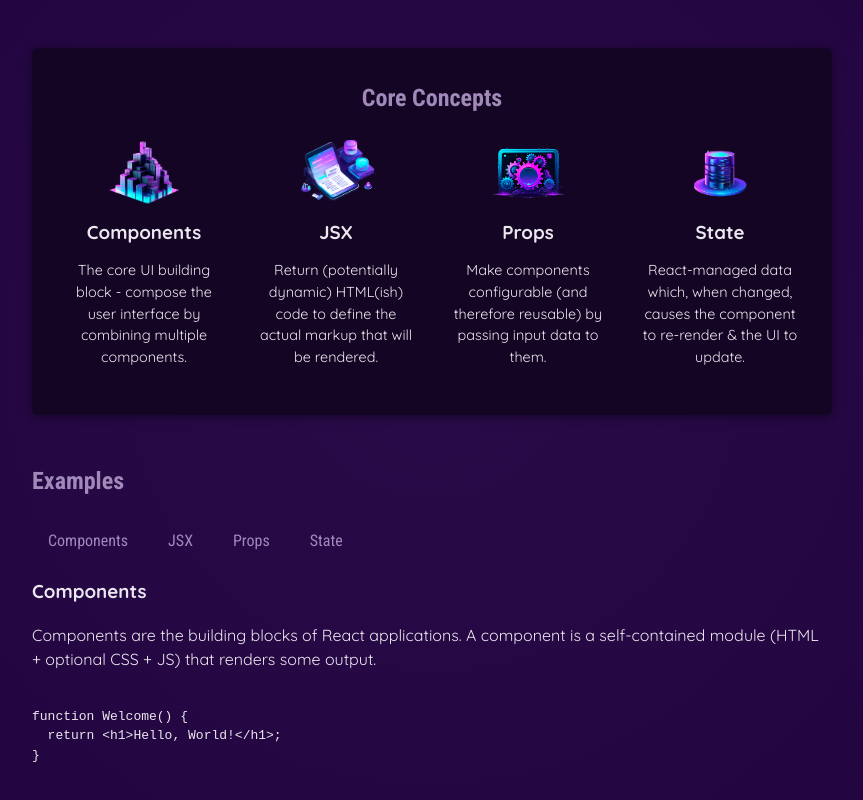
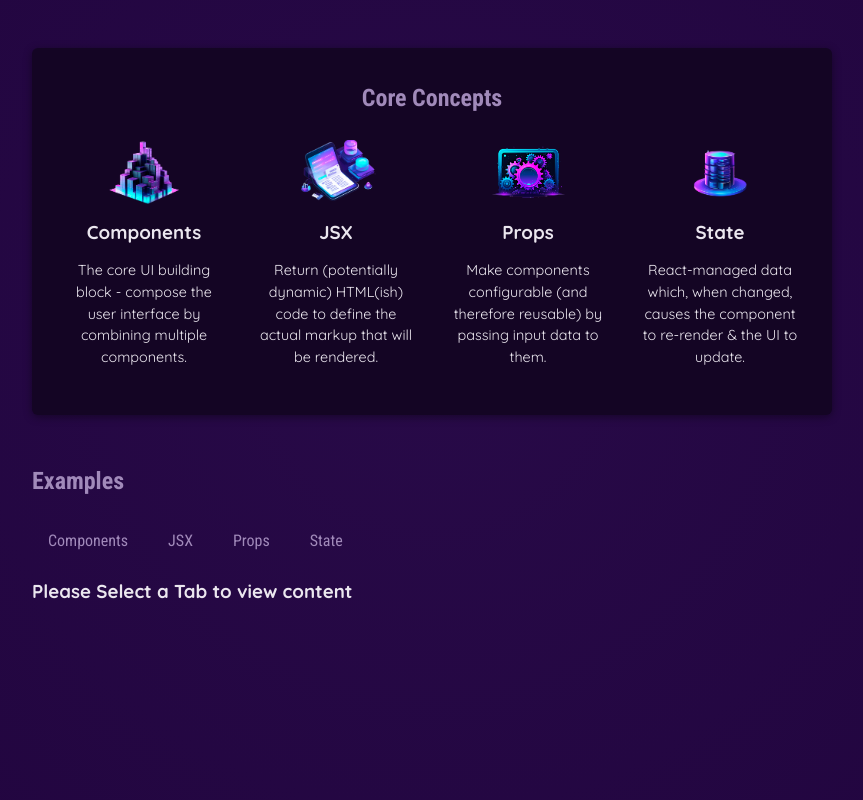
Before and after one commit to Htsindi/React-Essentials-1, a React (Vite) app: page / in a window 1280 px wide. Shown: the part 284-1084 px from the top of the page, without its empty margins (208-1071 px from the left). Built offline with nearby package versions, Linux system fonts and the light colour scheme.

Commit message:
Sandbox snapshot commit

```diff
--- a/src/App.jsx
+++ b/src/App.jsx
@@ -6,11 +6,12 @@ import CoreConcept from './components/CoreConcept.jsx';
 import TabButton from './components/TabButton.jsx';
 
 function App() {
-  const [selectedTabTopic, setSelectedTabTopic] = useState('components');
+  const [selectedTabTopic, setSelectedTabTopic] = useState('');
 
   const tabBtnClickHandler = (tab)=>{
     setSelectedTabTopic(tab);
       }
+
   return (
     <div>
       <Header />
@@ -31,23 +32,23 @@ function App() {
         <section id="examples">
           <h2>Examples</h2>
           <menu>
-            <TabButton onTabSelect={()=>tabBtnClickHandler('components')}>Components</TabButton>
-            <TabButton onTabSelect={()=>tabBtnClickHandler('jsx')} >JSX</TabButton>
-            <TabButton onTabSelect={()=>tabBtnClickHandler('props')}>Props</TabButton>
-            <TabButton onTabSelect={()=>tabBtnClickHandler('state')}>State</TabButton>
+              <TabButton isSelected ={selectedTabTopic === 'components'} onTabSelect={()=>tabBtnClickHandler('components')}>Components</TabButton>
+              <TabButton isSelected ={selectedTabTopic === 'jsx'} onTabSelect={()=>tabBtnClickHandler('jsx')} >JSX</TabButton>
+              <TabButton isSelected ={selectedTabTopic === 'props'} onTabSelect={()=>tabBtnClickHandler('props')}>Props</TabButton>
+              <TabButton isSelected ={selectedTabTopic === 'state'} onTabSelect={()=>tabBtnClickHandler('state')}>State</TabButton>
           </menu>
           <div id="tab-content">
-            <h3>{EXAMPLES[selectedTabTopic].title}</h3>
-            <p>{EXAMPLES[selectedTabTopic].description}</p>
-            <pre>
-              <code>
-              {EXAMPLES[selectedTabTopic].code}
-              </code>
-            </pre>
+           {!selectedTabTopic ?<h3>Please Select a Tab to view content</h3> :  <div> <h3>{EXAMPLES[selectedTabTopic].title}</h3>
+  <p>{EXAMPLES[selectedTabTopic].description}</p>
+  <pre>
+    <code>
+    {EXAMPLES[selectedTabTopic].code}
+    </code>
+  </pre> </div> }
+
           </div>
         </section>
       </main>
-
     </div>
   );
 }
--- a/src/components/TabButton.jsx
+++ b/src/components/TabButton.jsx
@@ -1,10 +1,8 @@
-export default function TabButton({ children, onTabSelect }) {
-  function onTabClick(){
-    console.log('Hello World');
-  }
+export default function TabButton({ children, onTabSelect, isSelected }) {
+
   return (
     <li>
-      <button onClick={onTabSelect}>{children}</button>
+      <button className ={isSelected ? 'active': ''} onClick={onTabSelect}>{children}</button>
     </li>
   );
 }
```
